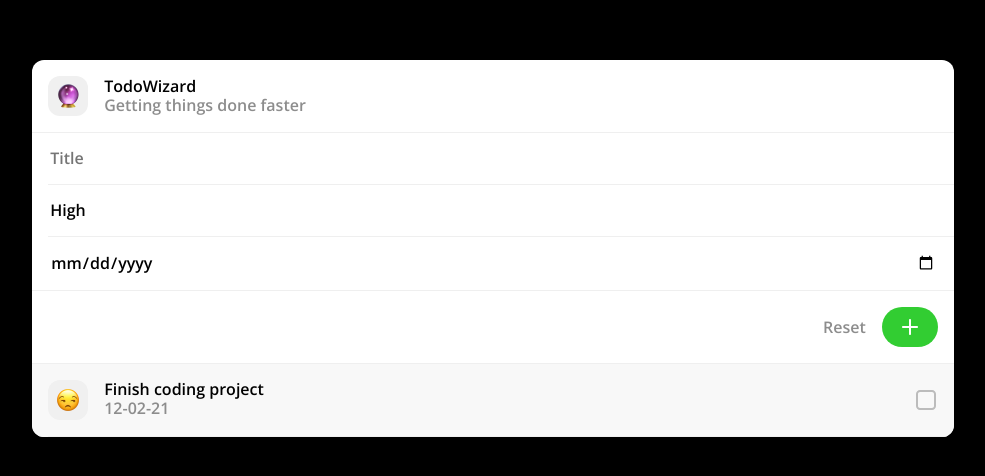
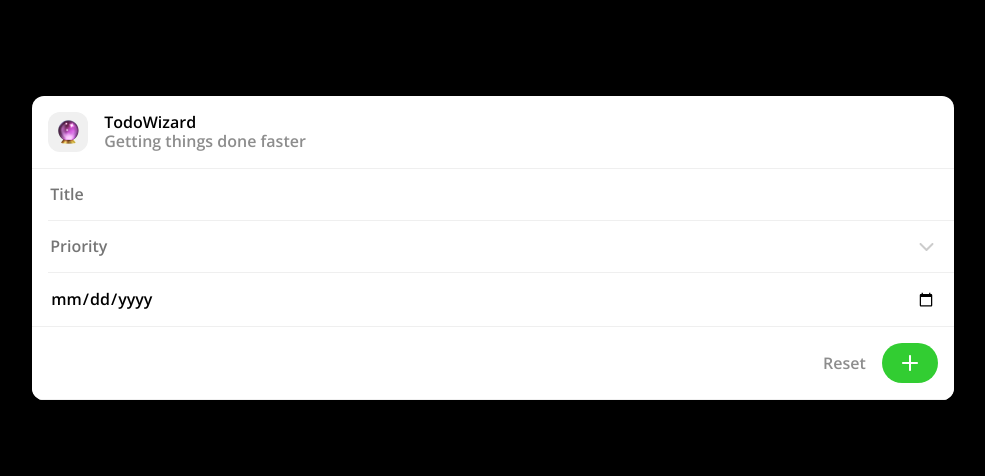
Before and after one commit to palandora/savyy, a Vue app: page / in a window 1280 px wide. Shown: the part 152-628 px from the top of the page, without its empty margins (147-1132 px from the left). Built offline with nearby package versions, Linux system fonts and the light colour scheme.

Commit message:
added dropdown

```diff
--- a/src/App.vue
+++ b/src/App.vue
@@ -30,12 +30,7 @@ export default {
   },
   data() {
     return {
-      todos: [{
-        title: 'Finish coding project',
-        due_date: '12-02-21',
-        priority: 'prio_high',
-        done: false
-      }]
+      todos: []
     }
   },
   methods: {
--- a/src/components/dropdown.vue
+++ b/src/components/dropdown.vue
@@ -1,10 +1,18 @@
 <template>
-    <div class="dropdown" v-if="hidden">
-        <div class="item"
-        v-for="(priority,index) in priorities"
-        :key="index"
-        >
-        {{priority.title}}
+    <div class="input-wrapper">
+        <input v-model="priority" type="text" placeholder="Priority" name="title" id="title" readonly>
+        <div class="toggle" :class="[toggled ? 'toggled' : '']" @click="toggleDropdown">
+            <img src="../assets/icons/ic_chevron_down.svg" alt="dropdown toggle" >
+        </div>
+        <hr>
+        <div class="dropdown" v-if="toggled">
+            <div class="item"
+                v-for="(priority,index) in priorities"
+                :key="index"
+                @click="selectItem(priority)"
+                >
+                {{priority.title}}
+            </div>
         </div>
     </div>
 </template>
@@ -13,12 +21,23 @@
 export default {
     data() {
         return {
-            hidden: false,
+            priority: '',
+            toggled: false,
             priorities: [
-                {title: 'Low', img: 'prio_low'},
-                {title: 'Medium', img: 'prio_medium'},
-                {title: 'High', img: 'prio_high'}
+                {title: 'Low', path: 'prio_low'},
+                {title: 'Medium', path: 'prio_medium'},
+                {title: 'High', path: 'prio_high'},
+                {title: 'Very High', path: 'prio_very_high'}
             ]
+        }
+    },methods:{
+        toggleDropdown(){
+            this.toggled ? this.toggled = false : this.toggled = true
+        },
+        selectItem(elementClicked){
+            this.priority = elementClicked.title
+            this.$emit('priority-selected',elementClicked.path)
+            this.toggled = false
         }
     }
 }
@@ -26,8 +45,44 @@ export default {
 
 <style scoped>
     *{
+        font-size: 16px;
         font-weight: 600;
+        line-height: 19px;
     }
+    /* styles input */
+    .input-wrapper{
+        position: relative;
+    }
+    input{
+        font-family: 'Open Sans', Helvetica, sans-serif;
+        padding: 16px 18px;
+        border: 0;
+        width: 100%;
+    }
+    input:focus{
+        outline: 0;
+    }
+    hr{
+        border: 0;
+        height: 1px;
+        background-color: #efefef;
+        margin-left: 16px;
+    }
+    .toggle{
+        width: 24px;
+        height: 100%;
+        position: absolute;
+        display: flex;
+        justify-content: center;
+        align-items: center;
+        right: 16px;
+        top: 0;
+    }
+    .toggle.toggled img{
+        transform-origin: center;
+        transform: rotate(180deg);
+    }
+    /* styles dropdown */
     .dropdown{
         position: absolute;
         left: 16px;
@@ -40,7 +95,12 @@ export default {
         box-shadow: 0 4px 16px rgba(0,0,0,.08), 0 0 0 1px rgba(0,0,0,.06)
     }
     .item{
+        cursor: pointer;
         padding: 8px 16px ;
     }
+    .item:hover{
+        background: #f8f8f8;
+    }
+
 
 </style>
--- a/src/components/inputFields.vue
+++ b/src/components/inputFields.vue
@@ -5,11 +5,7 @@
             <input v-model="title" type="text" placeholder="Title" name="title" id="title">
             <hr>
         </div>
-        <div class="input-wrapper">
-            <input v-model="priority" type="text" placeholder="Priority" name="title" id="title" readonly>
-            <hr>
-            <Dropdown/>
-        </div>
+        <Dropdown v-on:priority-selected="updatePriority($event)" />
         <div class="input-wrapper">
             <input v-model="due_date" type="date" placeholder="12.02.2020" name="title" id="title">
         </div>
@@ -48,6 +44,9 @@ export default {
             this.title = ""
             this.due_date = ""
             this.priority = ""
+        },
+        updatePriority(label){
+            this.priority = label;
         }
     },
     components: {
```
